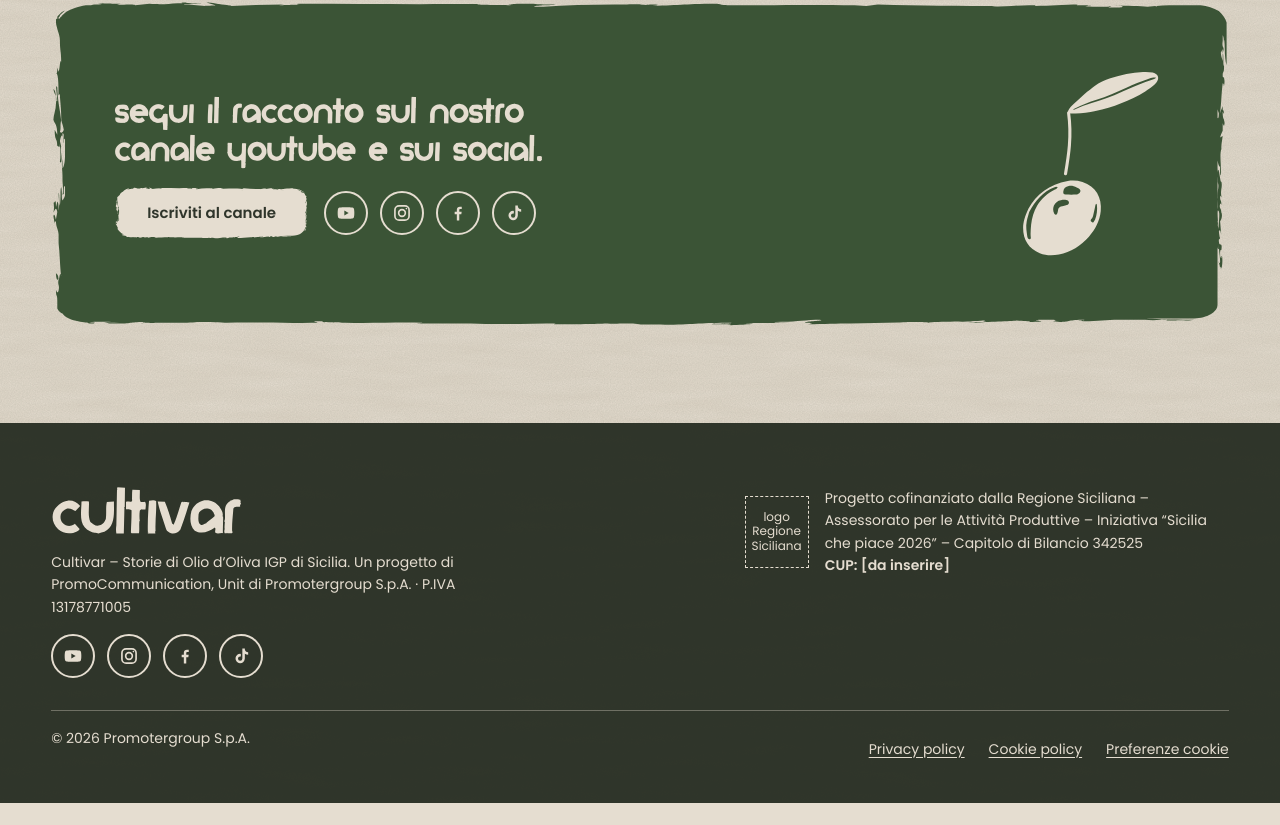
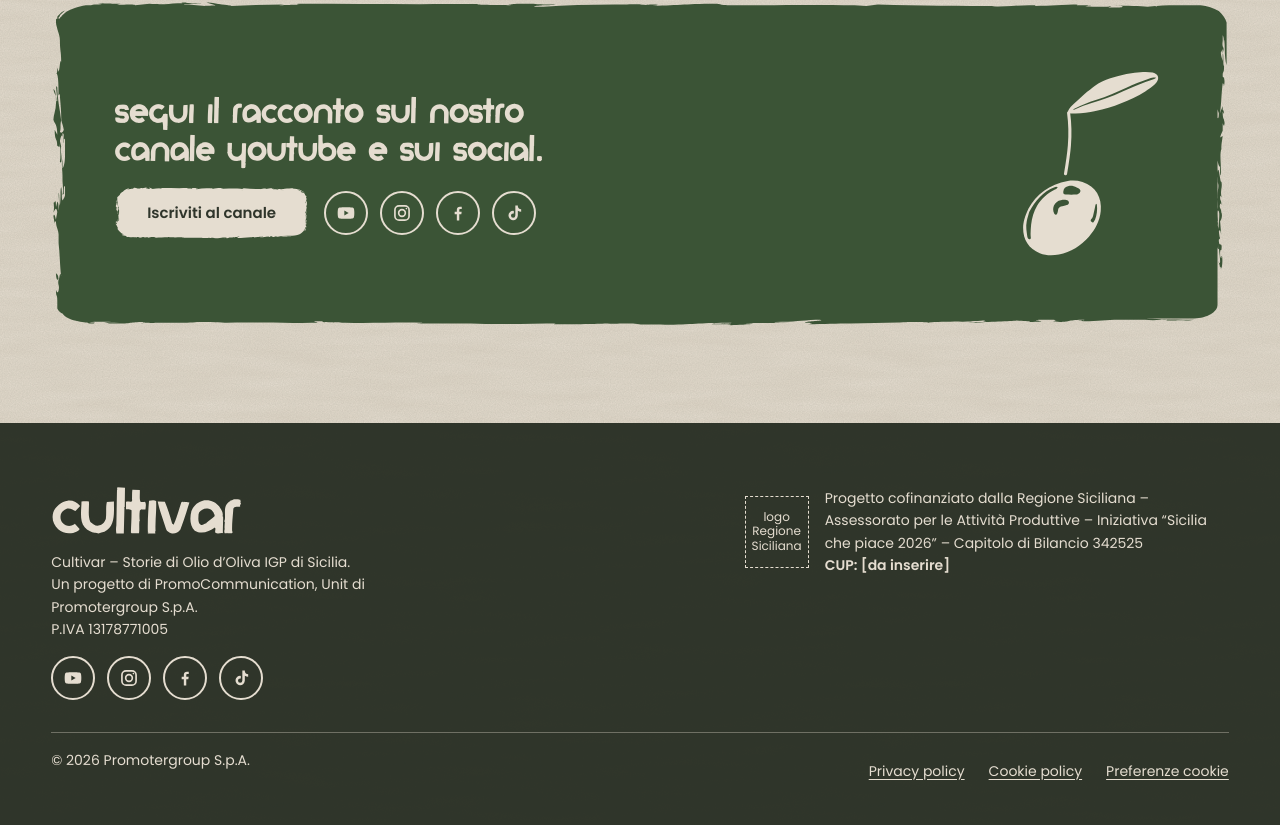
Before and after one commit to areait-dev/cultivarolio, a Next.js app: page / in a window 1280 px wide. Shown: the part 2791-3616 px from the top of the page. Before the commit the page ends 3594 px from the top, so only its background shows below. Built offline with nearby package versions, Linux system fonts and the light colour scheme; no server answers.

Commit message:
Footer: titolo, progetto e P.IVA su tre righe, senza il punto centrale
Co-Authored-By: Claude Sonnet 5.5 <noreply@anthropic.com>

```diff
--- a/src/components/PiePagina.tsx
+++ b/src/components/PiePagina.tsx
@@ -15,7 +15,11 @@ export function PiePagina() {
             {/* eslint-disable-next-line @next/next/no-img-element */}
             <img className={s.logo} src="/logo/cultivar-bone.svg" alt="Cultivar" width={192} height={48} loading="lazy" />
             <p className={s.descrizione}>
-              {site.titoloCompleto}. Un progetto di {titolare.unit}, Unit di {titolare.ragioneSociale} · P.IVA {titolare.piva}
+              {site.titoloCompleto}.
+              <br />
+              Un progetto di {titolare.unit}, Unit di {titolare.ragioneSociale}
+              <br />
+              P.IVA {titolare.piva}
             </p>
             <Social />
           </div>
```
